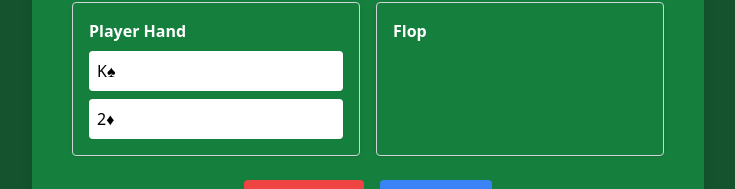
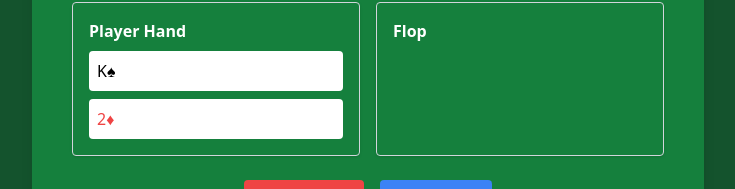
Before and after one commit to taylorsudo/poker-coach, a Next.js app: page / in a window 1280 px wide. Both pictures are taken after a click on the button "Draw Hand". Shown: the part 315-504 px from the top of the page, without its empty margins (272-1007 px from the left). Built offline with nearby package versions, Linux system fonts and the light colour scheme.

Commit message:
update file tree structure, color suits

```diff
--- a/components/Card.tsx
+++ b/components/Card.tsx
@@ -1,3 +1,4 @@
+// components/Card.tsx
 import React from 'react';
 import { Card as CardType } from '../types';
 
@@ -6,11 +7,12 @@ interface CardProps {
 }
 
 const Card: React.FC<CardProps> = ({ card }) => {
-  const cardColor = card.suit === '♦' || card.suit === '♥' ? 'text-red-500' : 'text-black';
+  const isRedCard = card.suit === '♥' || card.suit === '♦';
+  const cardClassName = `bg-white p-2 rounded mt-2 ${isRedCard ? 'text-red-500' : 'text-black'}`;
 
   return (
-    <p className={`bg-white p-2 rounded mt-2 ${cardColor}`}>{card.rank}{card.suit}</p>
+    <p className={cardClassName}>{card.rank}{card.suit}</p>
   );
-};
+}
 
 export default Card;
--- /dev/null
+++ b/contexts/GameContext.tsx
@@ -0,0 +1,55 @@
+// contexts/GameContext.tsx
+import React, { createContext, useContext, useState } from 'react';
+import { createDeck, drawCards } from '../lib/utils/cardUtils';
+import { Card } from '../types';
+
+interface GameContextType {
+  deck: Card[];
+  playerHand: Card[];
+  flop: Card[];
+  handleDrawHand: () => void;
+  handleDrawFlop: () => void;
+}
+
+const defaultState: GameContextType = {
+  deck: createDeck(),
+  playerHand: [],
+  flop: [],
+  handleDrawHand: () => {},
+  handleDrawFlop: () => {}
+};
+
+const GameContext = createContext<GameContextType>(defaultState);
+
+export const useGame = () => {
+  const context = useContext(GameContext);
+  if (context === undefined) {
+    throw new Error('useGame must be used within a GameProvider');
+  }
+  return context;
+}
+
+export const GameProvider: React.FC = ({ children }) => {
+  const [deck, setDeck] = useState<Card[]>(createDeck());
+  const [playerHand, setPlayerHand] = useState<Card[]>([]);
+  const [flop, setFlop] = useState<Card[]>([]);
+
+  const handleDrawHand = () => {
+    const { drawnCards, newDeck } = drawCards(deck, 2);
+    setDeck(newDeck);
+    setPlayerHand(drawnCards);
+    setFlop([]);
+  };
+
+  const handleDrawFlop = () => {
+    const { drawnCards, newDeck } = drawCards(deck, 3);
+    setDeck(newDeck);
+    setFlop(drawnCards);
+  };
+
+  return (
+    <GameContext.Provider value={{ deck, playerHand, flop, handleDrawHand, handleDrawFlop }}>
+      {children}
+    </GameContext.Provider>
+  );
+};
--- /dev/null
+++ b/lib/utils/cardUtils.ts
@@ -0,0 +1,26 @@
+// lib/utils/cardUtils.ts
+import { Card } from '../../types';
+
+export const suits = ['♦', '♣', '♥', '♠'];
+export const ranks = ['2', '3', '4', '5', '6', '7', '8', '9', '10', 'J', 'Q', 'K', 'A'];
+
+export function createDeck(): Card[] {
+  const newDeck: Card[] = [];
+  suits.forEach(suit => {
+    ranks.forEach(rank => {
+      newDeck.push({ rank, suit });
+    });
+  });
+  return newDeck;
+}
+
+export function drawCards(deck: Card[], numberOfCards: number): { drawnCards: Card[]; newDeck: Card[] } {
+  const drawnCards: Card[] = [];
+  const newDeck = [...deck];
+  for (let i = 0; i < numberOfCards; i++) {
+    const cardIndex = Math.floor(Math.random() * newDeck.length);
+    drawnCards.push(newDeck[cardIndex]);
+    newDeck.splice(cardIndex, 1);
+  }
+  return { drawnCards, newDeck };
+}
--- a/pages/index.tsx
+++ b/pages/index.tsx
@@ -1,67 +1,27 @@
-import React, { useState } from 'react';
+import React from 'react';
 import Head from 'next/head';
+import { GameProvider, useGame } from '../contexts/GameContext';
+import Card from '../components/Card';
 
-export default function Home() {
-  const [deck, setDeck] = useState(createDeck());
-  const [playerHand, setPlayerHand] = useState([]);
-  const [flop, setFlop] = useState([]);
-
-  // Function to create a new deck of cards
-  function createDeck() {
-    const suits = ['♦', '♣', '♥', '♠'];
-    const ranks = ['2', '3', '4', '5', '6', '7', '8', '9', '10', 'J', 'Q', 'K', 'A'];
-    const newDeck = [];
-    suits.forEach(suit => {
-      ranks.forEach(rank => {
-        newDeck.push(`${rank}${suit}`);
-      });
-    });
-    return newDeck;
-  }
-
-  // Function to draw cards from the deck
-  function drawCards(numberOfCards) {
-    const drawnCards = [];
-    for (let i = 0; i < numberOfCards; i++) {
-      const cardIndex = Math.floor(Math.random() * deck.length);
-      drawnCards.push(deck[cardIndex]);
-      deck.splice(cardIndex, 1); // This removes the card from the deck
-    }
-    return drawnCards;
-  }
-
-  // Function to handle drawing the player's hand
-  function handleDrawHand() {
-    setPlayerHand(drawCards(2));
-    setFlop([]); // Reset the flop when new hand is drawn
-  }
-
-  // Function to handle drawing the flop
-  function handleDrawFlop() {
-    setFlop(drawCards(3));
-  }
+const GameTable: React.FC = () => {
+  // useGame must be used within a child component of GameProvider
+  const { playerHand, flop, handleDrawHand, handleDrawFlop } = useGame();
 
   return (
-    <div className="flex justify-center items-center min-h-screen bg-green-900">
-      <Head>
-        <title>Texas Hold'em Game</title>
-        <meta name="description" content="Interactive Texas Hold'em Game built with Next.js and Tailwind CSS" />
-        <link rel="icon" href="/favicon.ico" />
-      </Head>
-
+    <>
       <div className="bg-green-700 text-white p-10 rounded-lg shadow-lg max-w-2xl w-full">
         <h1 className="text-3xl font-bold mb-4 text-center">Texas Hold'em Table</h1>
         <div className="grid grid-cols-1 md:grid-cols-2 gap-4">
           <div className="p-4 border border-gray-300 rounded shadow">
             <h2 className="font-semibold">Player Hand</h2>
             {playerHand.map((card, index) => (
-              <p key={index} className="bg-white text-black p-2 rounded mt-2">{card}</p>
+              <Card key={index} card={card} />
             ))}
           </div>
           <div className="p-4 border border-gray-300 rounded shadow">
             <h2 className="font-semibold">Flop</h2>
             {flop.map((card, index) => (
-              <p key={index} className="bg-white text-black p-2 rounded mt-2">{card}</p>
+              <Card key={index} card={card} />
             ))}
           </div>
         </div>
@@ -74,6 +34,23 @@ export default function Home() {
           </button>
         </div>
       </div>
-    </div>
+    </>
   );
-}
+};
+
+const HomePage: React.FC = () => {
+  return (
+    <GameProvider>
+      <div className="flex justify-center items-center min-h-screen bg-green-900">
+        <Head>
+          <title>Texas Hold'em Game</title>
+          <meta name="description" content="Interactive Texas Hold'em Game built with Next.js and Tailwind CSS" />
+          <link rel="icon" href="/favicon.ico" />
+        </Head>
+        <GameTable />
+      </div>
+    </GameProvider>
+  );
+};
+
+export default HomePage;
--- a/types/index.ts
+++ b/types/index.ts
@@ -0,0 +1,5 @@
+// types/index.ts
+export type Card = {
+    rank: string;
+    suit: string;
+  };
```
Also changed, not shown: styles/Home.module.css (deleted, +0 -48 lines), components/Hand.tsx (deleted), utils/deck.ts (deleted).
